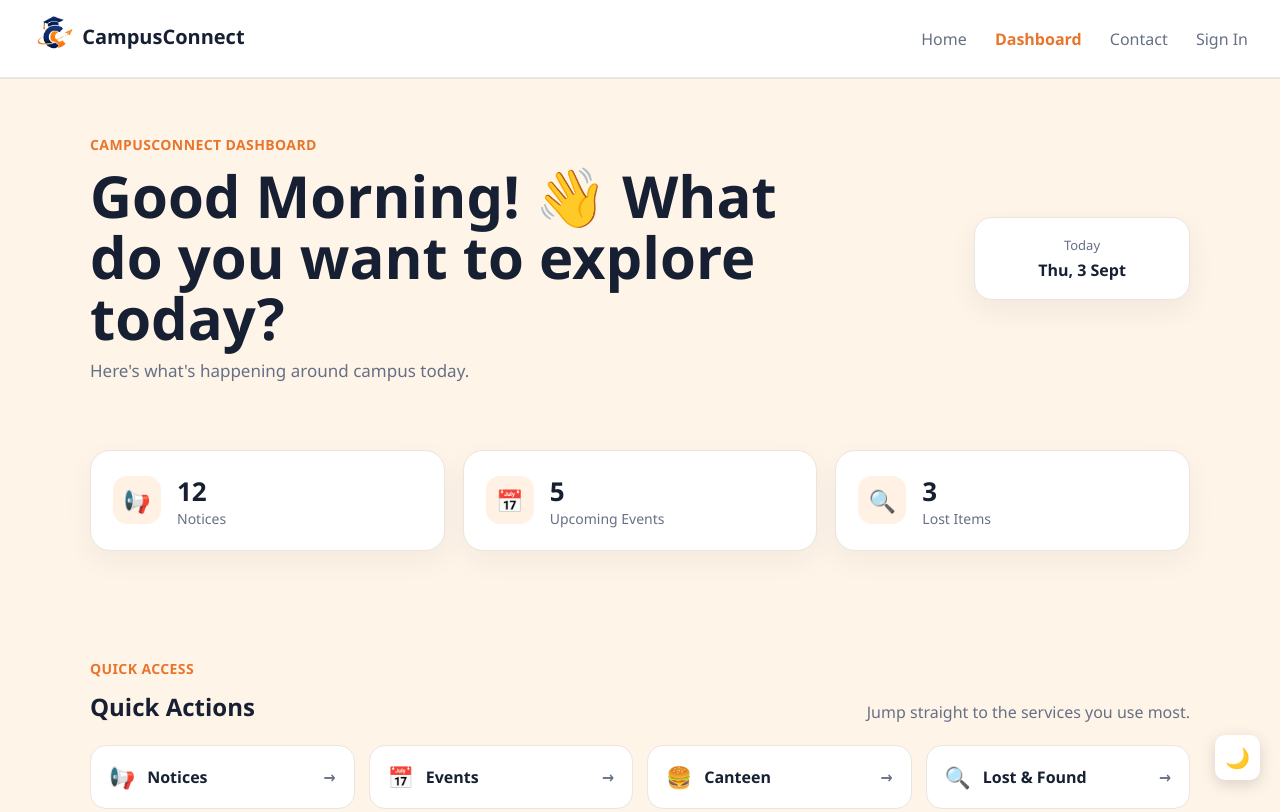
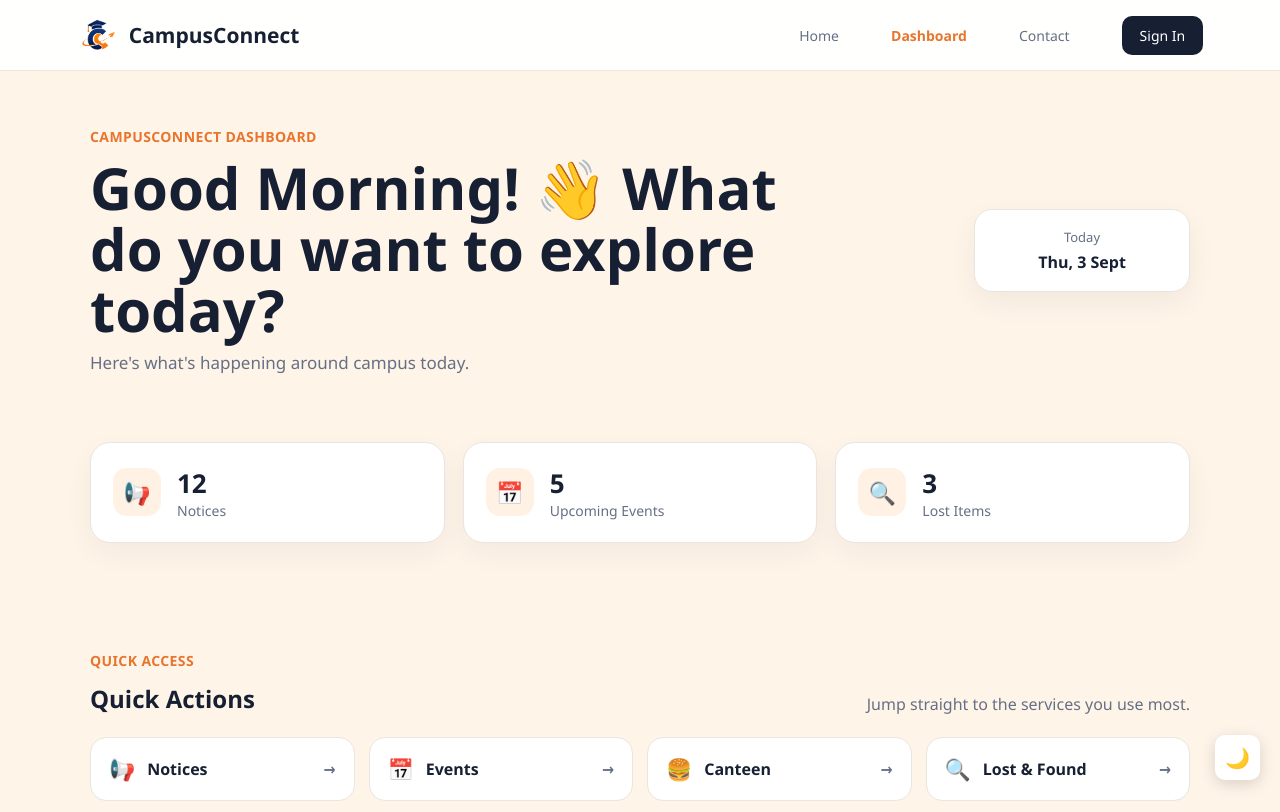
Before and after one commit to Sahilj-770/Campus-Connect, a plain HTML site: page Main/dashboard.html in a window 1280 px wide. Shown: the top 812 px of the page. Drawn offline with Linux system fonts and the light colour scheme.

Commit message:
Apply shared homepage navbar to dashboard

```diff
--- a/Main/dashboard.html
+++ b/Main/dashboard.html
@@ -6,6 +6,7 @@
   <title>CampusConnect — Dashboard</title>
   <link rel="stylesheet" href="style.css">
   <link rel="stylesheet" href="dashboard.css">
+  <link rel="stylesheet" href="navbar.css">
   <link rel="icon" type="image/png" href="../logo.png">
 </head>
 <body class="dashboard-page">
```
